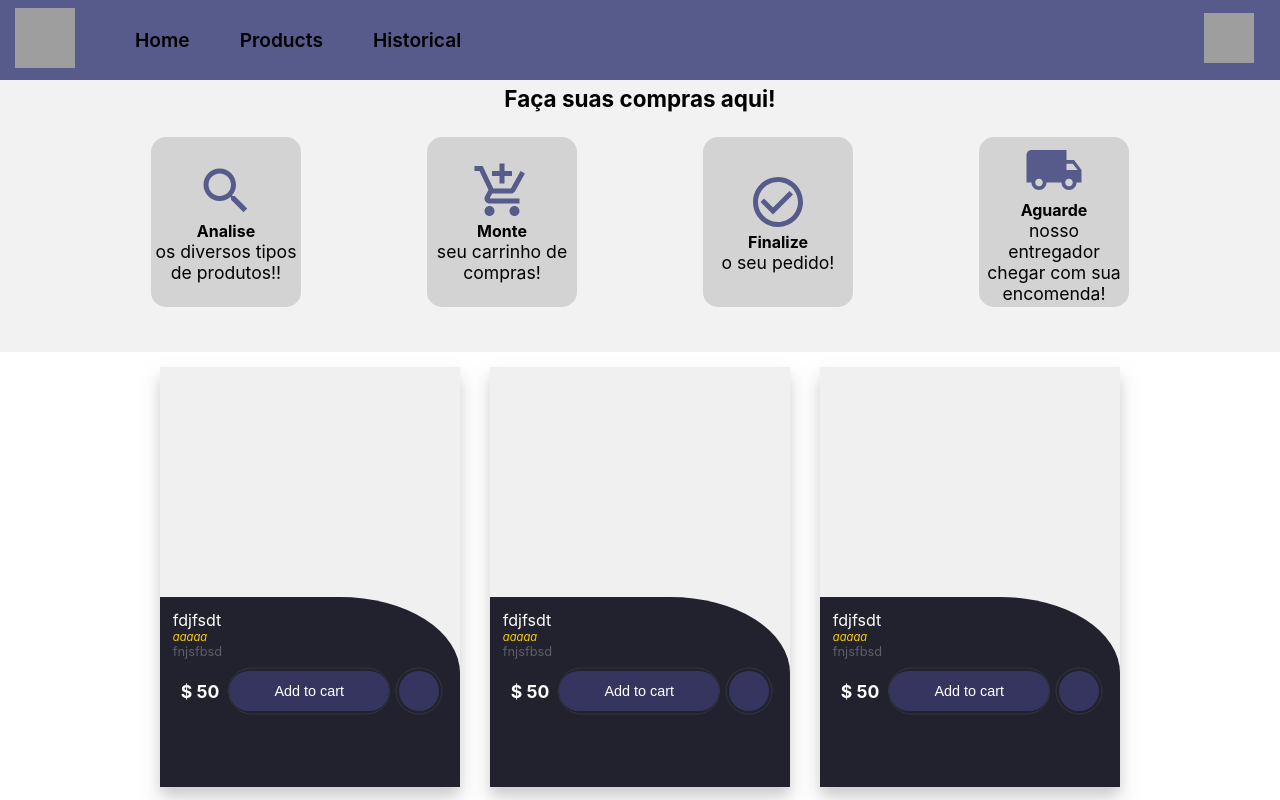
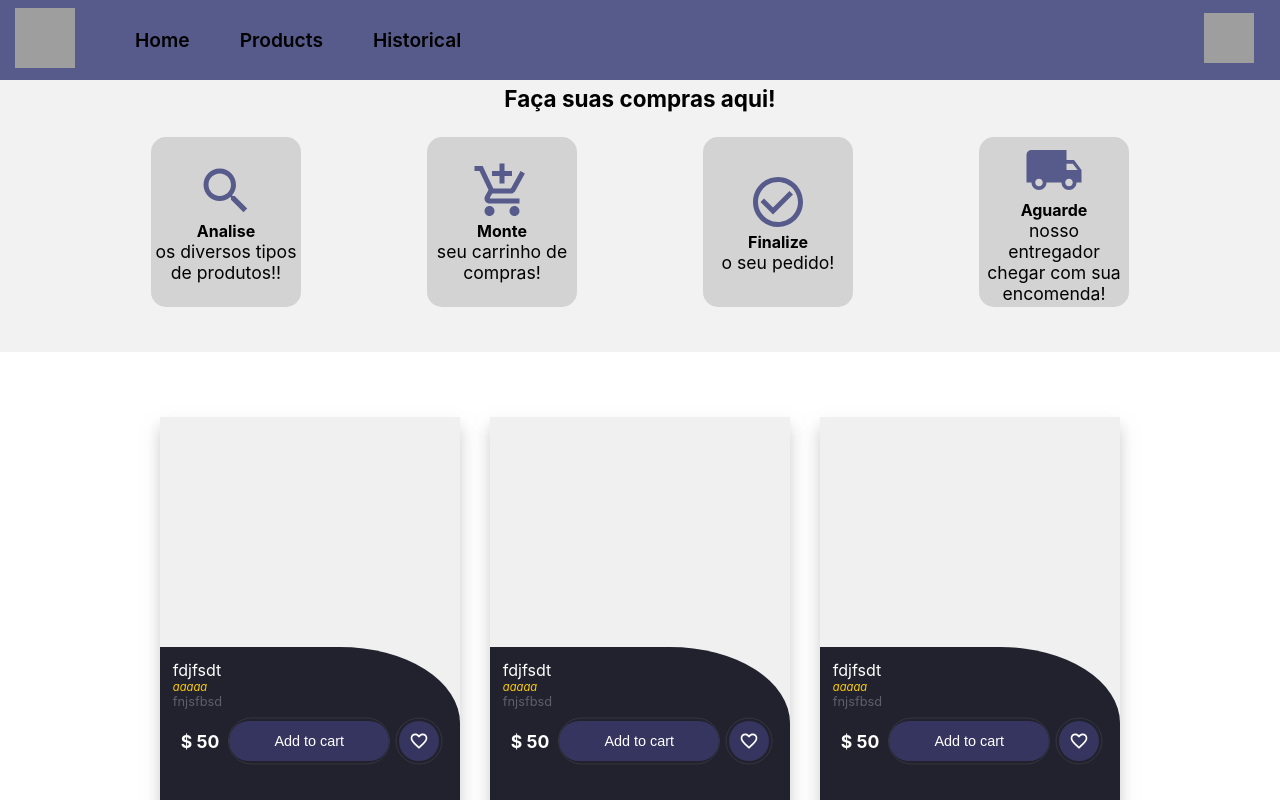
Before and after one commit to GabrielPelosi/react-commerce, a React (Create React App) app: page / in a window 1280 px wide. Shown: the top 800 px of the page. Built offline with nearby package versions, Linux system fonts and the light colour scheme; grey boxes are pictures that could not be loaded.

Commit message:
product fav icon and margin to prod list

```diff
--- a/src/components/ProductList/Product/Product.scss
+++ b/src/components/ProductList/Product/Product.scss
@@ -77,6 +77,9 @@
         }
 
         .bookmark {
+            display: flex;
+            align-items: center;
+            justify-content: center;
             width: 40px;
             border-radius: 50%;
         }
--- a/src/components/ProductList/Product/Product.tsx
+++ b/src/components/ProductList/Product/Product.tsx
@@ -1,5 +1,8 @@
 import React from 'react'
 import './Product.scss';
+import {FavoriteBorder} from '@material-ui/icons';
+
+
 type Prod = {
     productTitle: string,
     productDescription: string,
@@ -24,7 +27,7 @@ const Product = ({productTitle, productDescription}: Prod) => {
                 <div className="buttons">
                     <span className="price"> $ 50</span>
                     <button className="btn cart">Add to cart</button>
-                    <button className="btn bookmark"><i></i></button>
+                    <button className="btn bookmark"><FavoriteBorder style={{fontSize: 20}}/></button>
                 </div>
             </div>
         </div>
--- a/src/components/ProductList/ProductList.scss
+++ b/src/components/ProductList/ProductList.scss
@@ -6,5 +6,6 @@
     flex:1;
     justify-content: center;
     align-items: center;
-
+    margin-top: 50px;
+    margin-bottom: 50px;
 }
```
